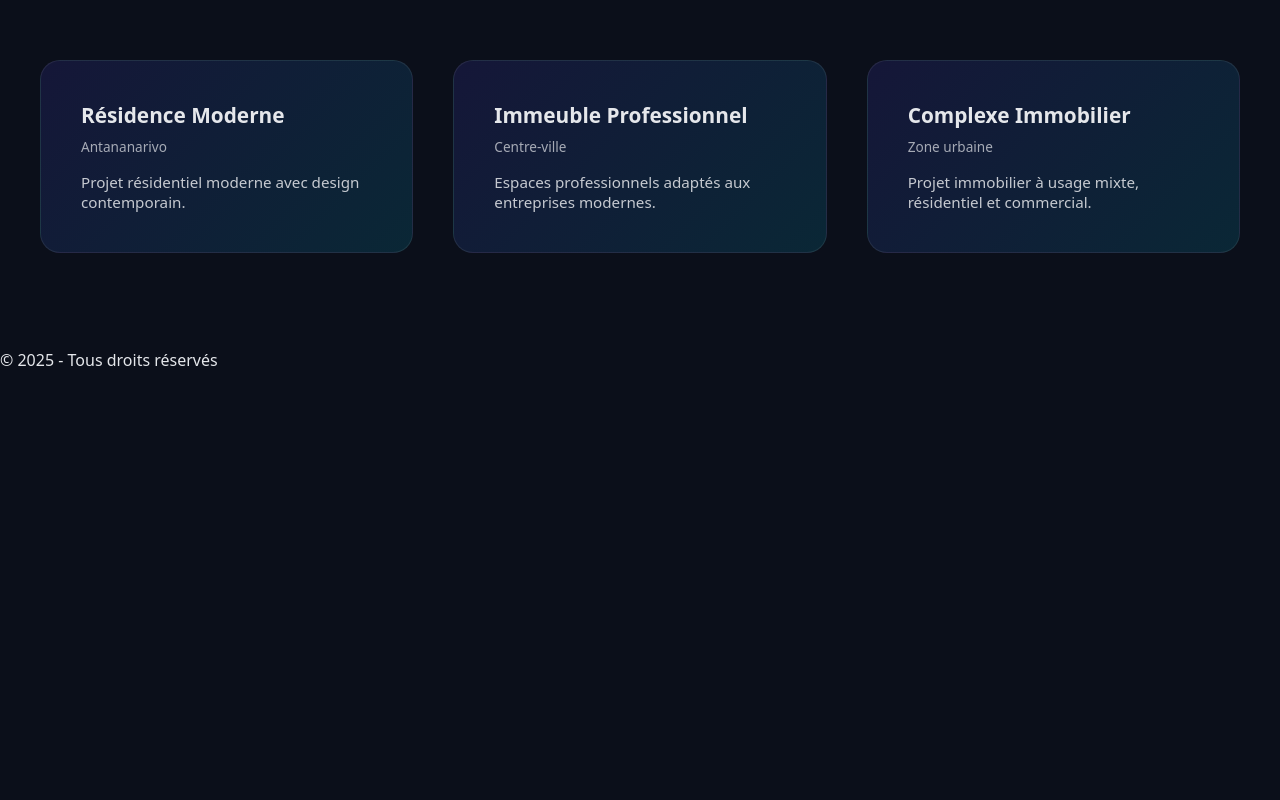
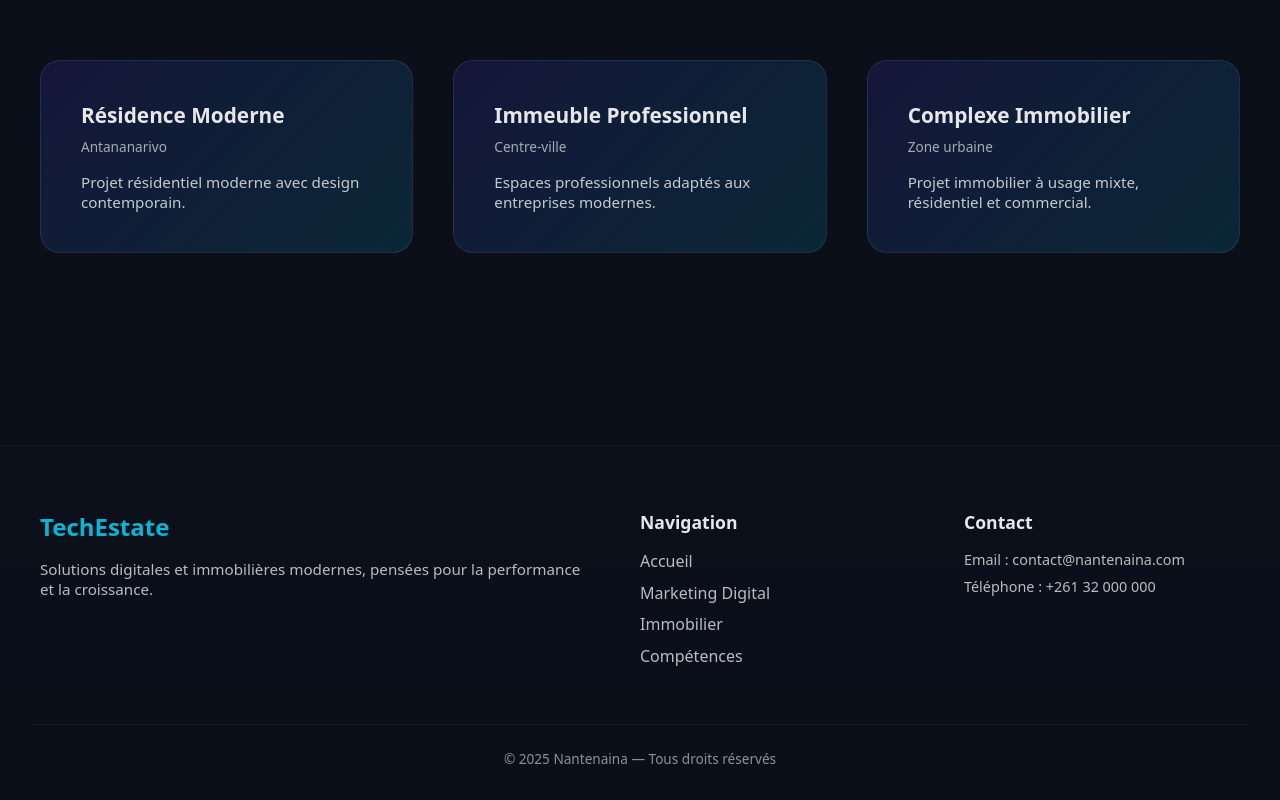
Before and after one commit to Nantenaina-Maminirina-Ranaivosoa/wordpress-headless-tech, a React (Vite) app: page / in a window 1280 px wide. Shown: the part 2003-2803 px from the top of the page. Before the commit the page ends 2374 px from the top, so only its background shows below. Built offline with nearby package versions, Linux system fonts and the light colour scheme.

Commit message:
feat: add advanced footer with branding navigation and contact

```diff
--- a/src/components/layout/Footer.jsx
+++ b/src/components/layout/Footer.jsx
@@ -1,7 +1,40 @@
 const Footer = () => {
   return (
-    <footer>
-      <p>© 2025 - Tous droits réservés</p>
+    <footer className="site-footer">
+      <div className="footer-container">
+
+        {/* Branding */}
+        <section className="footer-brand">
+          <h2>TechEstate</h2>
+          <p>
+            Solutions digitales et immobilières modernes,
+            pensées pour la performance et la croissance.
+          </p>
+        </section>
+
+        {/* Navigation */}
+        <nav className="footer-nav">
+          <h3>Navigation</h3>
+          <ul>
+            <li><a href="#">Accueil</a></li>
+            <li><a href="#">Marketing Digital</a></li>
+            <li><a href="#">Immobilier</a></li>
+            <li><a href="#">Compétences</a></li>
+          </ul>
+        </nav>
+
+        {/* Contact */}
+        <section className="footer-contact">
+          <h3>Contact</h3>
+          <p>Email : contact@nantenaina.com</p>
+          <p>Téléphone : +261 32 000 000</p>
+        </section>
+
+      </div>
+
+      <div className="footer-bottom">
+        <p>© 2025 Nantenaina — Tous droits réservés</p>
+      </div>
     </footer>
   );
 };
--- a/src/styles/layout.css
+++ b/src/styles/layout.css
@@ -335,3 +335,93 @@
     grid-template-columns: 1fr;
   }
 }
+
+
+.site-footer {
+  margin-top: 6rem;
+  padding: 4rem 2rem 2rem;
+  background: linear-gradient(
+    180deg,
+    rgba(11,15,26,0.95),
+    rgba(11,15,26,1)
+  );
+  border-top: 1px solid rgba(255,255,255,0.05);
+}
+
+.footer-container {
+  max-width: 1200px;
+  margin: 0 auto;
+
+  display: grid;
+  grid-template-columns: 2fr 1fr 1fr;
+  gap: 3rem;
+}
+
+.footer-brand h2 {
+  color: var(--color-secondary);
+  margin-bottom: 1rem;
+}
+
+.footer-brand p {
+  opacity: 0.8;
+  font-size: 0.95rem;
+}
+
+.footer-nav h3,
+.footer-contact h3 {
+  margin-bottom: 1rem;
+  font-size: 1.1rem;
+}
+
+.footer-nav ul {
+  list-style: none;
+}
+
+.footer-nav li {
+  margin-bottom: 0.6rem;
+}
+
+.footer-nav a {
+  text-decoration: none;
+  color: var(--color-text);
+  opacity: 0.8;
+  transition: opacity 0.3s ease;
+}
+
+.footer-nav a:hover {
+  opacity: 1;
+}
+
+.footer-contact p {
+  font-size: 0.9rem;
+  opacity: 0.8;
+  margin-bottom: 0.5rem;
+}
+
+.footer-bottom {
+  margin-top: 3rem;
+  padding-top: 1.5rem;
+  text-align: center;
+  border-top: 1px solid rgba(255,255,255,0.05);
+}
+
+.footer-bottom p {
+  font-size: 0.85rem;
+  opacity: 0.6;
+}
+@media (max-width: 900px) {
+  .footer-container {
+    grid-template-columns: 1fr 1fr;
+  }
+}
+
+@media (max-width: 600px) {
+  .footer-container {
+    grid-template-columns: 1fr;
+    text-align: center;
+  }
+
+  .footer-nav ul {
+    padding: 0;
+  }
+}
```
